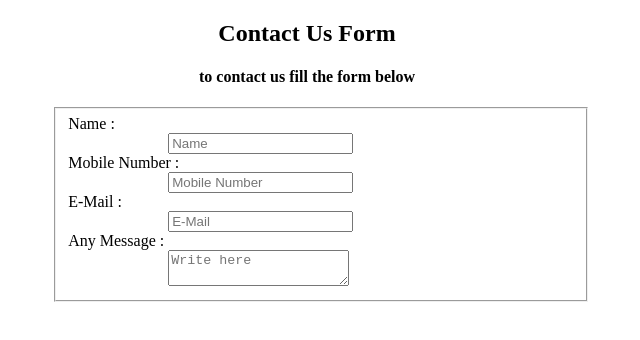
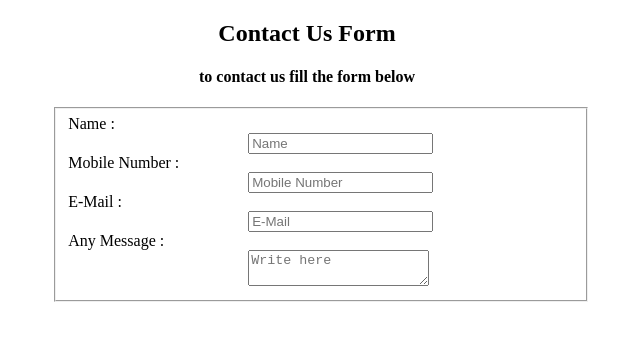
Before and after one commit to Aruln3/contact-us-form-basic, a plain HTML site: page index.html in a window 1280 px wide. Shown: the whole page, without its empty margins (333-973 px from the left). Drawn offline with Linux system fonts and the light colour scheme.

Commit message:
Update index.html

```diff
--- a/index.html
+++ b/index.html
@@ -12,13 +12,13 @@
 
             <fieldset style="max-width: 40%; margin-left: 30%;">
             <label for="name">Name :</label><br>
-            <input style="margin-left: 100px;" type="text" id="name" placeholder="Name" ><br>
+            <input style="margin-left: 180px;" type="text" id="name" placeholder="Name" ><br>
             <label for="num">Mobile Number :</label><br>
-            <input style="margin-left: 100px;" type="number" id="num" placeholder="Mobile Number"><br>
+            <input style="margin-left: 180px;" type="number" id="num" placeholder="Mobile Number"><br>
             <label for="email">E-Mail :</label><br>
-            <input style="margin-left: 100px;" type="email" id="email" placeholder="E-Mail"><br>
+            <input style="margin-left: 180px;" type="email" id="email" placeholder="E-Mail"><br>
             <label for="msg">Any Message :</label><br>
-           <textarea style="margin-left: 100px;" placeholder="Write here" id="msg"></textarea>
+           <textarea style="margin-left: 180px;" placeholder="Write here" id="msg"></textarea>
            </fieldset>
         </form>
     </body>
```
